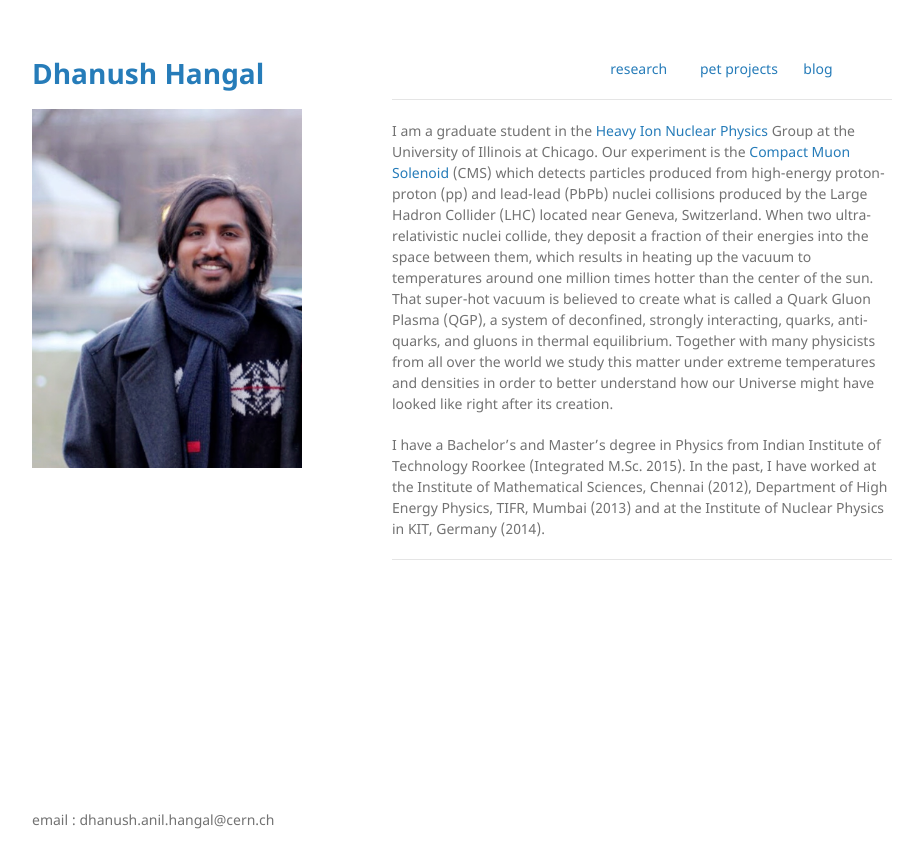
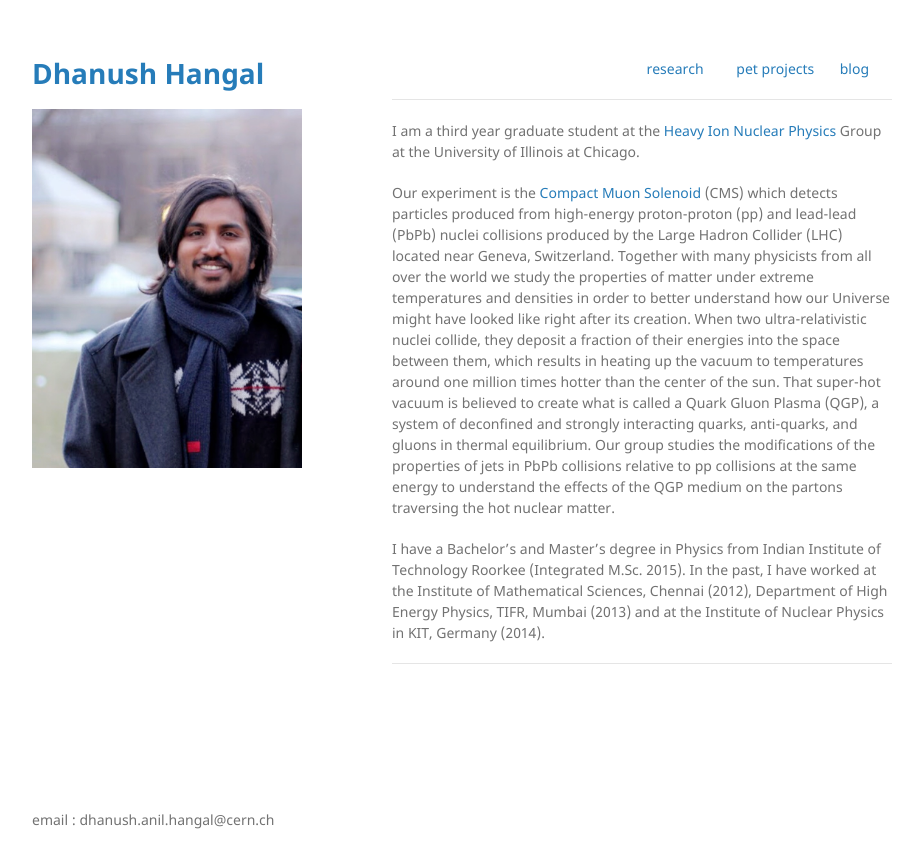
Before and after one commit to dhanushhangal/dhanushhangal.github.io, a Jekyll site: the page built from index.md, in a window 1280 px wide. Shown: the top 868 px of the page, without its empty margins (178-1101 px from the left). Built offline with Jekyll 4.4.1, drawn with Linux system fonts in a browser that asks for light colours; the repository's description, which GitHub fills in, is left out.

Commit message:
Update index.md

```diff
--- a/index.md
+++ b/index.md
@@ -2,11 +2,13 @@
 layout: default
 ---
 
- &nbsp; &nbsp; &nbsp; &nbsp; &nbsp; &nbsp; &nbsp;  &nbsp; &nbsp; &nbsp; &nbsp; &nbsp; &nbsp; &nbsp; &nbsp; &nbsp; &nbsp; &nbsp; &nbsp; &nbsp; &nbsp; &nbsp; &nbsp;  &nbsp; &nbsp; &nbsp; &nbsp; &nbsp; &nbsp; &nbsp; [research](./research.html) &nbsp; &nbsp; &nbsp; &nbsp; [pet projects](./pet-projects.html) &nbsp; &nbsp; &nbsp; [blog](./blog.html)
+ &nbsp; &nbsp; &nbsp; &nbsp; &nbsp; &nbsp; &nbsp; &nbsp; &nbsp; &nbsp; &nbsp; &nbsp;  &nbsp; &nbsp; &nbsp; &nbsp; &nbsp; &nbsp; &nbsp; &nbsp; &nbsp; &nbsp; &nbsp; &nbsp; &nbsp; &nbsp; &nbsp; &nbsp;  &nbsp; &nbsp; &nbsp; &nbsp; &nbsp; &nbsp; &nbsp; [research](./research.html) &nbsp; &nbsp; &nbsp; &nbsp; [pet projects](./pet-projects.html) &nbsp; &nbsp; &nbsp; [blog](./blog.html)
 
 * * *
 
-I am a graduate student in the [Heavy Ion Nuclear Physics](http://starcluster.phy.uic.edu//twiki/bin/view/Main/WebHome) Group at the University of Illinois at Chicago. Our experiment is the [Compact Muon Solenoid](https://cms.cern/tags/heavy-ions)  (CMS) which detects particles produced from high-energy proton-proton (pp) and lead-lead (PbPb) nuclei collisions produced by the Large Hadron Collider (LHC) located near Geneva, Switzerland. When two ultra-relativistic nuclei collide, they deposit a fraction of their energies into the space between them, which results in heating up the vacuum to temperatures around one million times hotter than the center of the sun. That super-hot vacuum is believed to create what is called a Quark Gluon Plasma (QGP), a system of deconfined, strongly interacting, quarks, anti-quarks, and gluons in thermal equilibrium.  Together with many physicists from all over the world we study this matter under extreme temperatures and densities in order to better understand how our Universe might have looked like right after its creation.
+I am a third year graduate student at the [Heavy Ion Nuclear Physics](http://starcluster.phy.uic.edu//twiki/bin/view/Main/WebHome) Group at the University of Illinois at Chicago.
+
+Our experiment is the [Compact Muon Solenoid](https://cms.cern/tags/heavy-ions) (CMS) which detects particles produced from high-energy proton-proton (pp) and lead-lead (PbPb) nuclei collisions produced by the Large Hadron Collider (LHC) located near Geneva, Switzerland. Together with many physicists from all over the world we study the properties of matter under extreme temperatures and densities in order to better understand how our Universe might have looked like right after its creation. When two ultra-relativistic nuclei collide, they deposit a fraction of their energies into the space between them, which results in heating up the vacuum to temperatures around one million times hotter than the center of the sun. That super-hot vacuum is believed to create what is called a Quark Gluon Plasma (QGP), a system of deconfined and strongly interacting quarks, anti-quarks, and gluons in thermal equilibrium. Our group studies the modifications of the properties of jets in PbPb collisions relative to pp collisions at the same energy to understand the effects of the QGP medium on the partons traversing the hot nuclear matter.
 
 I have a Bachelor's and Master's degree in Physics from Indian Institute of Technology Roorkee (Integrated M.Sc. 2015). In the past, I have worked at the Institute of Mathematical Sciences, Chennai (2012), Department of High Energy Physics, TIFR, Mumbai (2013) and at the Institute of Nuclear Physics in KIT, Germany (2014).
 
```
